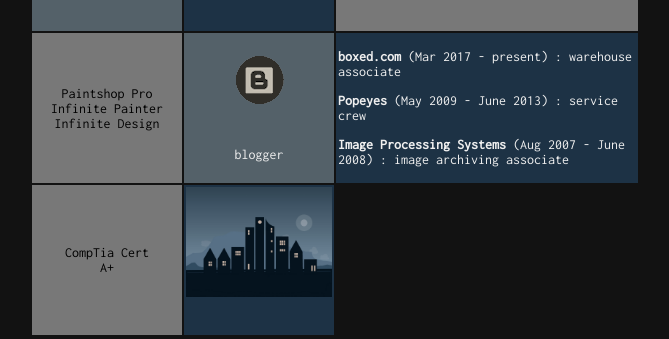
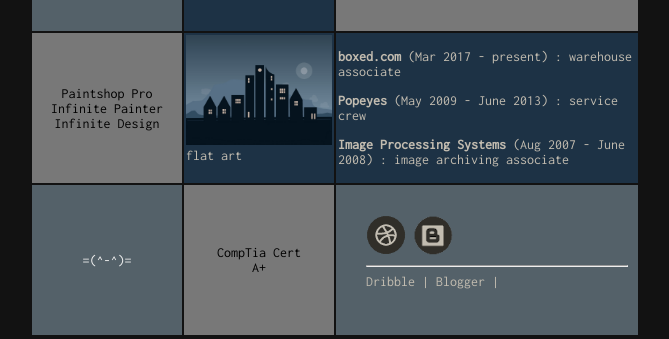
Before and after one commit to hmanuel13/mylandingpage, a plain HTML site: page index.html in a window 1280 px wide. Shown: the part 579-918 px from the top of the page, without its empty margins (305-974 px from the left). Drawn offline with Linux system fonts and the light colour scheme.

Commit message:
finalizing update

```diff
--- a/index.html
+++ b/index.html
@@ -82,15 +82,25 @@
       <br>Infinite Painter
       <br>Infinite Design</p>
     </div>
-    <div class="cell03 cellCenterAll">
-      <a href="#"><img src="/img/blogspot.png" alt="my blog"></a>blogger</div>
-    <div class="cell01 wideCell">
+    <div class="cell01 imageFit beigeText">
+        <a href="https://dribbble.com/hilarymanuel"><img src="/img/scene2.jpg" alt="my dribble page"></a>flat art
+    </div>
+    <div class="cell01 wideCell beigeText">
       <p><strong>boxed.com</strong> (Mar 2017 - present) : warehouse associate</p>
       <p><strong>Popeyes</strong> (May 2009 - June 2013) : service crew</p>
       <p><strong>Image Processing Systems</strong> (Aug 2007 - June 2008) : image archiving associate</p>
     </div>
+    <div class="cell03 cellCenterAll">
+        <p>=(^-^)=</p>
+      </div>
     <div class="cell04 cellCenterAll">CompTia Cert<br>A+</div>
-    <div class="cell01 imageFit"><img src="/img/scene2.jpg" alt=""></div>
+    <div class="cell03 socialMedia beigeText wideCell">
+      <a href="https://dribbble.com/hilarymanuel"><img src="/img/dribble.png" alt="my dribble page"></a>
+      <a href="#"><img src="/img/blogspot.png" alt="my blog"></a>
+      <hr>
+      Dribble |
+      Blogger |
+    </div>
 
 
   </div>
--- a/style.css
+++ b/style.css
@@ -28,6 +28,7 @@ body{
   --lightText: #efefef;
   --darkText: #1e1e1e;
   --light-h2: #c2bcb0;
+  --beigeText: #c2bcb0;
 }
 
 /* Main Container */
@@ -107,6 +108,9 @@ body{
 }
 
 /* special element properties */
+.beigeText {
+  color: var(--beigeText);
+}
 .cellCenterAll {
   display: grid;
   align-items: center;
```
Also changed, not shown: img/Dribbble.jpg (deleted), img/dribble.png (added).
